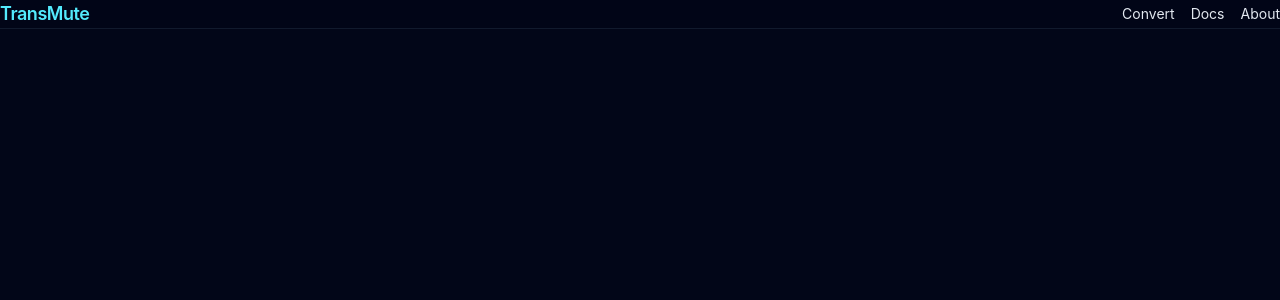
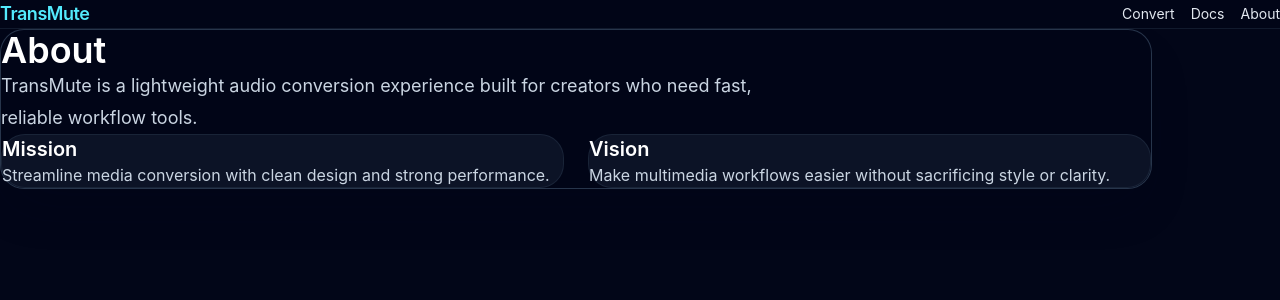
Before and after one commit to Dominic-SR/TransMute, a React (Vite) app: page /about in a window 1280 px wide. Shown: the top 300 px of the page. Built offline with nearby package versions, Linux system fonts and the light colour scheme.

Commit message:
file changes

```diff
--- a/src/App.tsx
+++ b/src/App.tsx
@@ -1,5 +1,5 @@
 import { BrowserRouter, Routes, Route } from 'react-router-dom'
-import Home from './pages/Home'
+import { About, Convert, Docs, Home } from './pages'
 import Navbar from './components/Navbar'
 
 function App() {
@@ -10,6 +10,9 @@ function App() {
         <main className="pb-16">
           <Routes>
             <Route path="/" element={<Home />} />
+            <Route path="/convert" element={<Convert />} />
+            <Route path="/docs" element={<Docs />} />
+            <Route path="/about" element={<About />} />
           </Routes>
         </main>
       </div>
--- /dev/null
+++ b/src/pages/About.tsx
@@ -0,0 +1,24 @@
+const About = () => {
+  return (
+    <section className="mx-auto max-w-6xl px-6 py-20 text-slate-100 sm:px-8">
+      <div className="rounded-3xl border border-slate-700/80 bg-slate-950/80 p-10 shadow-2xl shadow-slate-950/20">
+        <h1 className="text-4xl font-semibold text-white">About</h1>
+        <p className="mt-4 max-w-3xl text-lg leading-8 text-slate-300">
+          TransMute is a lightweight audio conversion experience built for creators who need fast, reliable workflow tools.
+        </p>
+        <div className="mt-8 grid gap-6 sm:grid-cols-2">
+          <div className="rounded-3xl border border-slate-800/80 bg-slate-900/80 p-6">
+            <h2 className="text-xl font-semibold text-white">Mission</h2>
+            <p className="mt-3 text-slate-300">Streamline media conversion with clean design and strong performance.</p>
+          </div>
+          <div className="rounded-3xl border border-slate-800/80 bg-slate-900/80 p-6">
+            <h2 className="text-xl font-semibold text-white">Vision</h2>
+            <p className="mt-3 text-slate-300">Make multimedia workflows easier without sacrificing style or clarity.</p>
+          </div>
+        </div>
+      </div>
+    </section>
+  )
+}
+
+export default About
--- /dev/null
+++ b/src/pages/Convert.tsx
@@ -0,0 +1,24 @@
+const Convert = () => {
+  return (
+    <section className="mx-auto max-w-6xl px-6 py-20 text-slate-100 sm:px-8">
+      <div className="rounded-3xl border border-slate-700/80 bg-slate-950/80 p-10 shadow-2xl shadow-slate-950/20">
+        <h1 className="text-4xl font-semibold text-white">Convert</h1>
+        <p className="mt-4 max-w-3xl text-lg leading-8 text-slate-300">
+          Use TransMute to convert audio and video quickly with a clear workflow and responsive interface.
+        </p>
+        <div className="mt-8 grid gap-6 sm:grid-cols-2">
+          <div className="rounded-3xl border border-slate-800/80 bg-slate-900/80 p-6">
+            <h2 className="text-xl font-semibold text-white">Drag & drop</h2>
+            <p className="mt-3 text-slate-300">Upload files and build your conversion queue with ease.</p>
+          </div>
+          <div className="rounded-3xl border border-slate-800/80 bg-slate-900/80 p-6">
+            <h2 className="text-xl font-semibold text-white">Export options</h2>
+            <p className="mt-3 text-slate-300">Choose formats, bitrate, and quality settings for your output.</p>
+          </div>
+        </div>
+      </div>
+    </section>
+  )
+}
+
+export default Convert
--- /dev/null
+++ b/src/pages/Docs.tsx
@@ -0,0 +1,19 @@
+const Docs = () => {
+  return (
+    <section className="mx-auto max-w-6xl px-6 py-20 text-slate-100 sm:px-8">
+      <div className="rounded-3xl border border-slate-700/80 bg-slate-950/80 p-10 shadow-2xl shadow-slate-950/20">
+        <h1 className="text-4xl font-semibold text-white">Docs</h1>
+        <p className="mt-4 max-w-3xl text-lg leading-8 text-slate-300">
+          Explore the TransMute design system, API guidelines, and conversion workflow documentation.
+        </p>
+        <ul className="mt-8 space-y-4 text-slate-300">
+          <li className="rounded-2xl border border-slate-800/70 bg-slate-900/80 p-5">Getting started with conversion rules</li>
+          <li className="rounded-2xl border border-slate-800/70 bg-slate-900/80 p-5">Supported formats and export profiles</li>
+          <li className="rounded-2xl border border-slate-800/70 bg-slate-900/80 p-5">Best practices for audio quality</li>
+        </ul>
+      </div>
+    </section>
+  )
+}
+
+export default Docs
--- a/src/pages/Home.tsx
+++ b/src/pages/Home.tsx
@@ -1,8 +1,18 @@
-import React from 'react'
+import ParallaxHero from '../components/ParallaxHero'
 
 const Home = () => {
   return (
-    <div>Home</div>
+    <div className="space-y-10">
+      <ParallaxHero />
+      <section className="mx-auto max-w-6xl px-6 pb-16 text-slate-200 sm:px-8">
+        <div className="rounded-3xl border border-slate-700/80 bg-slate-950/80 p-10 shadow-2xl shadow-slate-950/20">
+          <h1 className="text-3xl font-semibold text-white">Welcome to TransMute</h1>
+          <p className="mt-4 max-w-3xl text-lg leading-8 text-slate-300">
+            Convert audio with confidence, explore documentation, and access the tools you need from one polished interface.
+          </p>
+        </div>
+      </section>
+    </div>
   )
 }
 
--- /dev/null
+++ b/src/pages/index.ts
@@ -0,0 +1,4 @@
+export { default as Home } from './Home'
+export { default as Convert } from './Convert'
+export { default as Docs } from './Docs'
+export { default as About } from './About'
```
